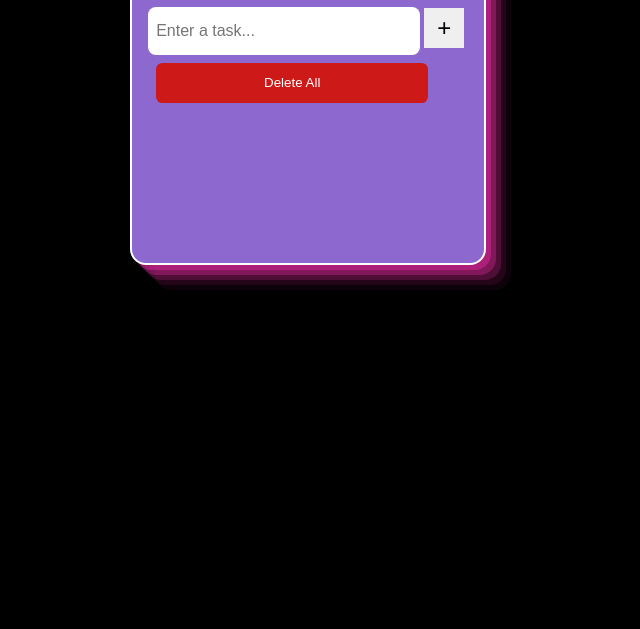
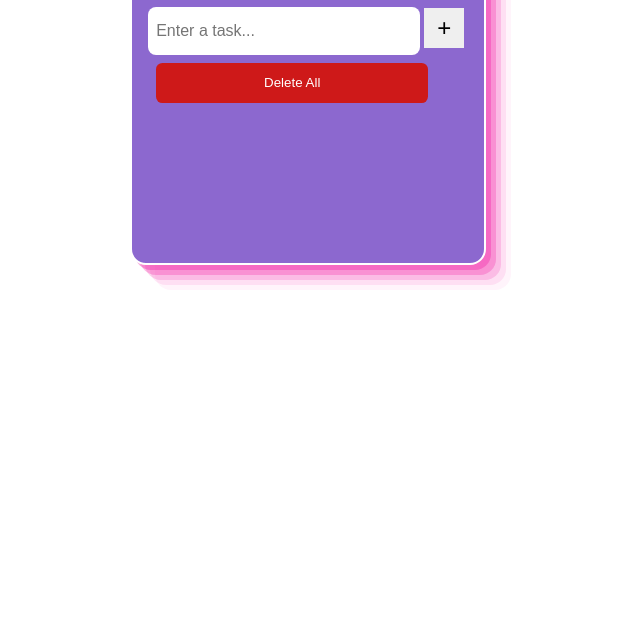
Before and after one commit to mughal924/To-do-list, a plain HTML site: page index.html in a window 1280 px wide. Shown: the part 171-800 px from the top of the page, without its empty margins (257-897 px from the left). Drawn offline with Linux system fonts and the light colour scheme.

Commit message:
Change background color from black to sky blue

```diff
--- a/styles.css
+++ b/styles.css
@@ -1,5 +1,5 @@
 body{
-    background-color: black;
+    background-color: sky blue;
     color: white;
 }
 input{
```
